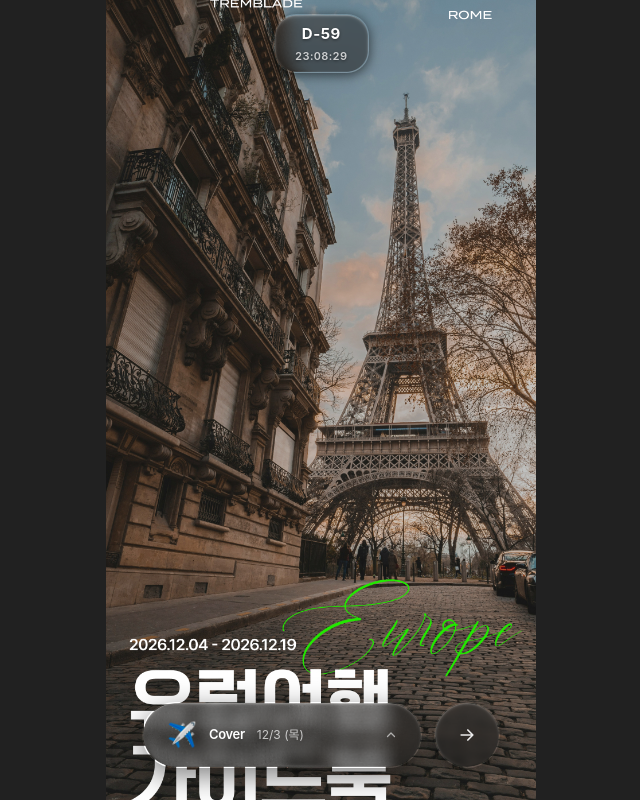
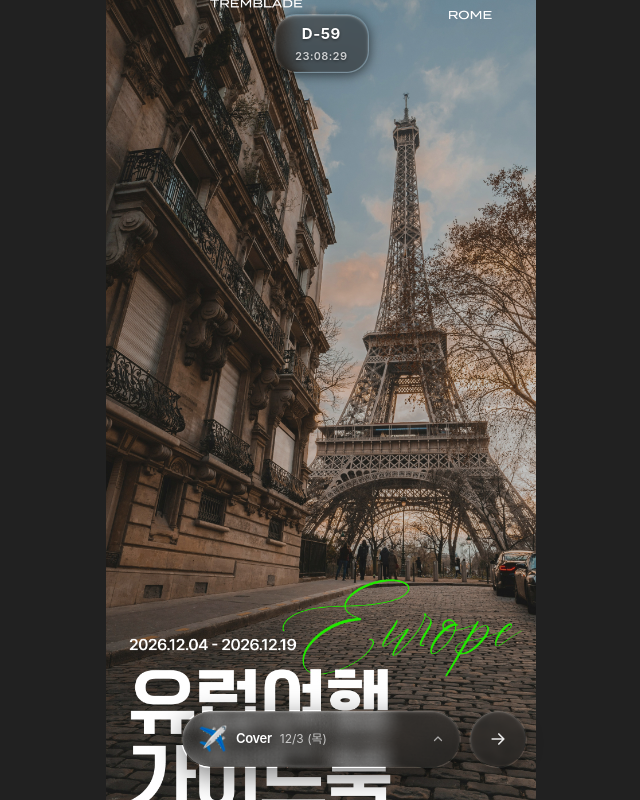
Before and after one commit to moonjjj/euro, a Next.js app: page / in a window 1280 px wide. Shown: the whole page, without its empty margins (319-959 px from the left). Built offline with nearby package versions, Linux system fonts and the light colour scheme.

Commit message:
fix:글래스모피즘 UI 업데이트

```diff
--- a/src/components/Island.tsx
+++ b/src/components/Island.tsx
@@ -50,8 +50,9 @@ const glassFallback: React.CSSProperties = {
   backdropFilter: "blur(50px) saturate(180%)",
 };
 
-const BAR_HEIGHT = 64;
+const BAR_HEIGHT = 56;
 const NAV_SIZE = BAR_HEIGHT + 2;
+const NAV_GAP = 8;
 
 // Open:  collapsed → stretching → expanded
 // Close: expanded → dropping → shrinking → collapsed
@@ -101,7 +102,8 @@ export default function Island({ days, current, onSelect, onPrev, onNext, slideD
   }, [phase, collapse]);
 
   const wide = "min(340px, calc(100vw - 40px))";
-  const pill = "280px";
+  // Leave room for both arrow slots so the pill never gets squeezed on narrow phones
+  const pill = `min(280px, calc(100vw - 40px - ${2 * (NAV_SIZE + NAV_GAP)}px))`;
   const spring = "cubic-bezier(0.34, 1.56, 0.64, 1)";
   const smooth = "cubic-bezier(0.4, 0, 0.2, 1)";
 
@@ -151,11 +153,13 @@ export default function Island({ days, current, onSelect, onPrev, onNext, slideD
 
   // Arrows match the island's outer height (bar + 1px border top/bottom) and
   // slide out sideways, collapsing their width, while the island is open.
-  const navStyle = (visible: boolean, side: -1 | 1): React.CSSProperties => ({
-    width: visible ? NAV_SIZE : 0,
+  // `occupy` keeps the slot while collapsed (so first/last pages stay centered);
+  // `visible` hides the arrow itself when there is no prev/next day.
+  const navStyle = (occupy: boolean, visible: boolean, side: -1 | 1): React.CSSProperties => ({
+    width: occupy ? NAV_SIZE : 0,
     height: NAV_SIZE,
-    [side < 0 ? "marginRight" : "marginLeft"]: visible ? 12 : 0,
-    borderWidth: visible ? 1 : 0,
+    [side < 0 ? "marginRight" : "marginLeft"]: occupy ? NAV_GAP : 0,
+    borderWidth: occupy ? 1 : 0,
     boxShadow: "0 4px 16px rgba(0,0,0,0.4)",
     opacity: visible ? 1 : 0,
     transform: visible ? "translateX(0) scale(1)" : `translateX(${side * 32}px) scale(0.5)`,
@@ -178,7 +182,7 @@ export default function Island({ days, current, onSelect, onPrev, onNext, slideD
         className="pointer-events-auto flex items-center justify-center rounded-full border-white/[0.06] overflow-hidden active:scale-90 shrink-0"
         fallbackStyle={glassFallback}
         shade={0.45}
-        style={navStyle(showNavButtons && hasPrev, -1)}
+        style={navStyle(showNavButtons, showNavButtons && hasPrev, -1)}
       >
         <svg className="w-5 h-5 text-white/90" fill="none" viewBox="0 0 24 24" stroke="currentColor" strokeWidth={2}>
           <path strokeLinecap="round" strokeLinejoin="round" d="M19 12H5m0 0l6-6m-6 6l6 6" />
@@ -204,23 +208,26 @@ export default function Island({ days, current, onSelect, onPrev, onNext, slideD
         {/* Pill bar */}
         <button
           onClick={toggle}
-          className="flex items-center gap-3 px-6 w-full active:opacity-70 transition-opacity"
+          className="flex items-center gap-2 px-4 w-full min-w-0 active:opacity-70 transition-opacity"
           style={{ height: BAR_HEIGHT }}
         >
           <FlagBadge key={current} flag={currentDay.flag} slideDir={slideDir} />
-          <span className="text-white text-[13px] font-semibold tracking-tight">
+          <span className="text-white text-[13px] font-semibold tracking-tight whitespace-nowrap shrink-0">
             {currentDay.label}
           </span>
-          <span className="text-white/70 text-xs whitespace-nowrap">
+          <span className="text-white/70 text-xs whitespace-nowrap truncate min-w-0">
             {formatShort(currentDay.date)} ({getWeekday(currentDay.date)})
           </span>
           {current === todayIndex && (
             <span
-              className="text-[10px] font-semibold text-[#00FF66] bg-[#00FF66]/10 px-1.5 py-0.5 rounded-md whitespace-nowrap overflow-hidden"
+              className="text-[10px] font-semibold text-[#00FF66] bg-[#00FF66]/10 py-0.5 rounded-md whitespace-nowrap overflow-hidden shrink-0"
               style={{
+                // Fully collapse (padding + flex gap too) so the date keeps its room
                 maxWidth: phase === "shrinking" || phase === "collapsed" ? "0px" : "40px",
+                paddingInline: phase === "shrinking" || phase === "collapsed" ? 0 : 6,
+                marginLeft: phase === "shrinking" || phase === "collapsed" ? -8 : 0,
                 opacity: phase === "shrinking" || phase === "collapsed" ? 0 : 1,
-                transition: "max-width 0.3s ease, opacity 0.2s ease",
+                transition: "max-width 0.3s ease, padding 0.3s ease, margin 0.3s ease, opacity 0.2s ease",
               }}
             >
               오늘
@@ -322,7 +329,7 @@ export default function Island({ days, current, onSelect, onPrev, onNext, slideD
         className="pointer-events-auto flex items-center justify-center rounded-full border-white/[0.06] overflow-hidden active:scale-90 shrink-0"
         fallbackStyle={glassFallback}
         shade={0.45}
-        style={navStyle(showNavButtons && hasNext, 1)}
+        style={navStyle(showNavButtons, showNavButtons && hasNext, 1)}
       >
         <svg className="w-5 h-5 text-white/90" fill="none" viewBox="0 0 24 24" stroke="currentColor" strokeWidth={2}>
           <path strokeLinecap="round" strokeLinejoin="round" d="M5 12h14m0 0l-6-6m6 6l-6 6" />
```
